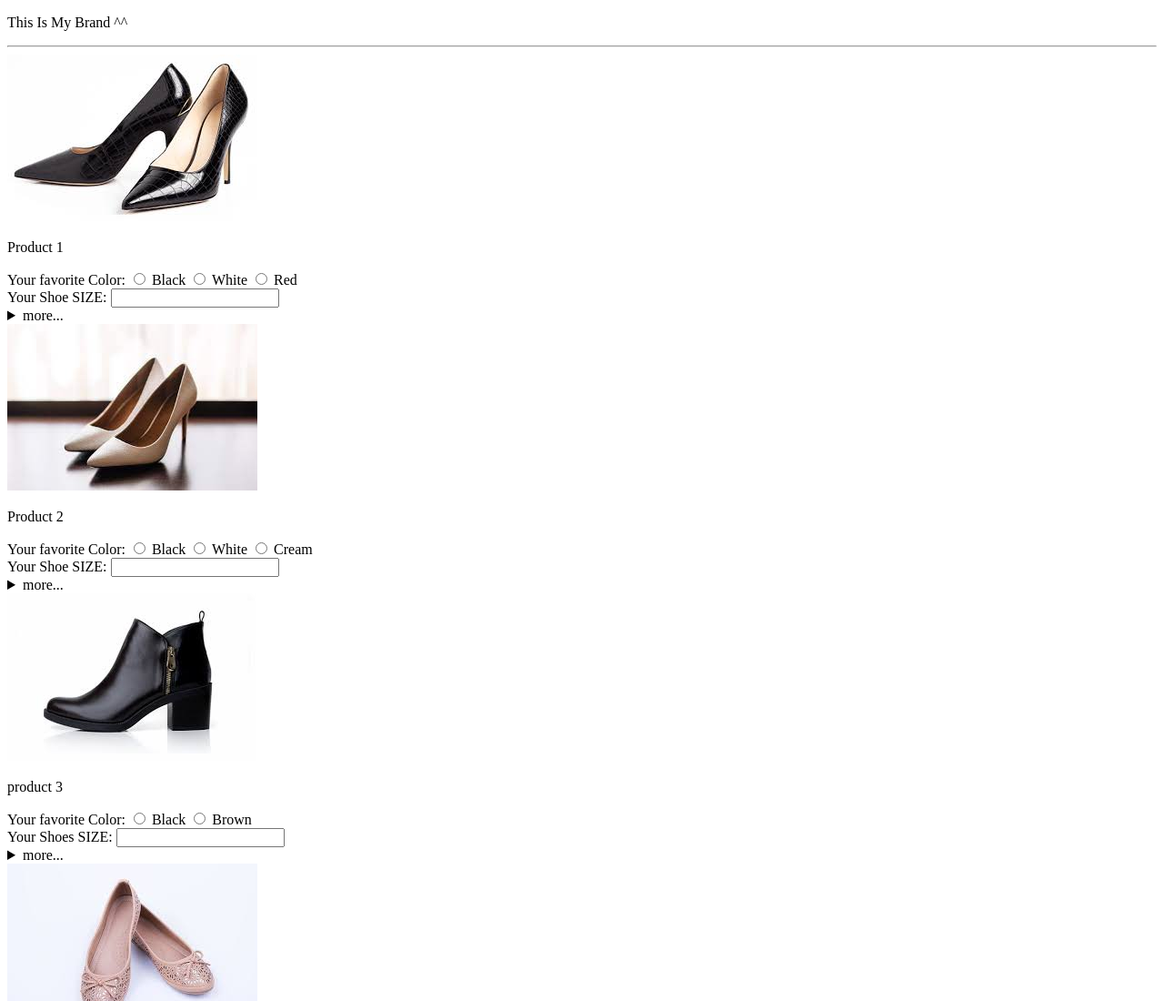
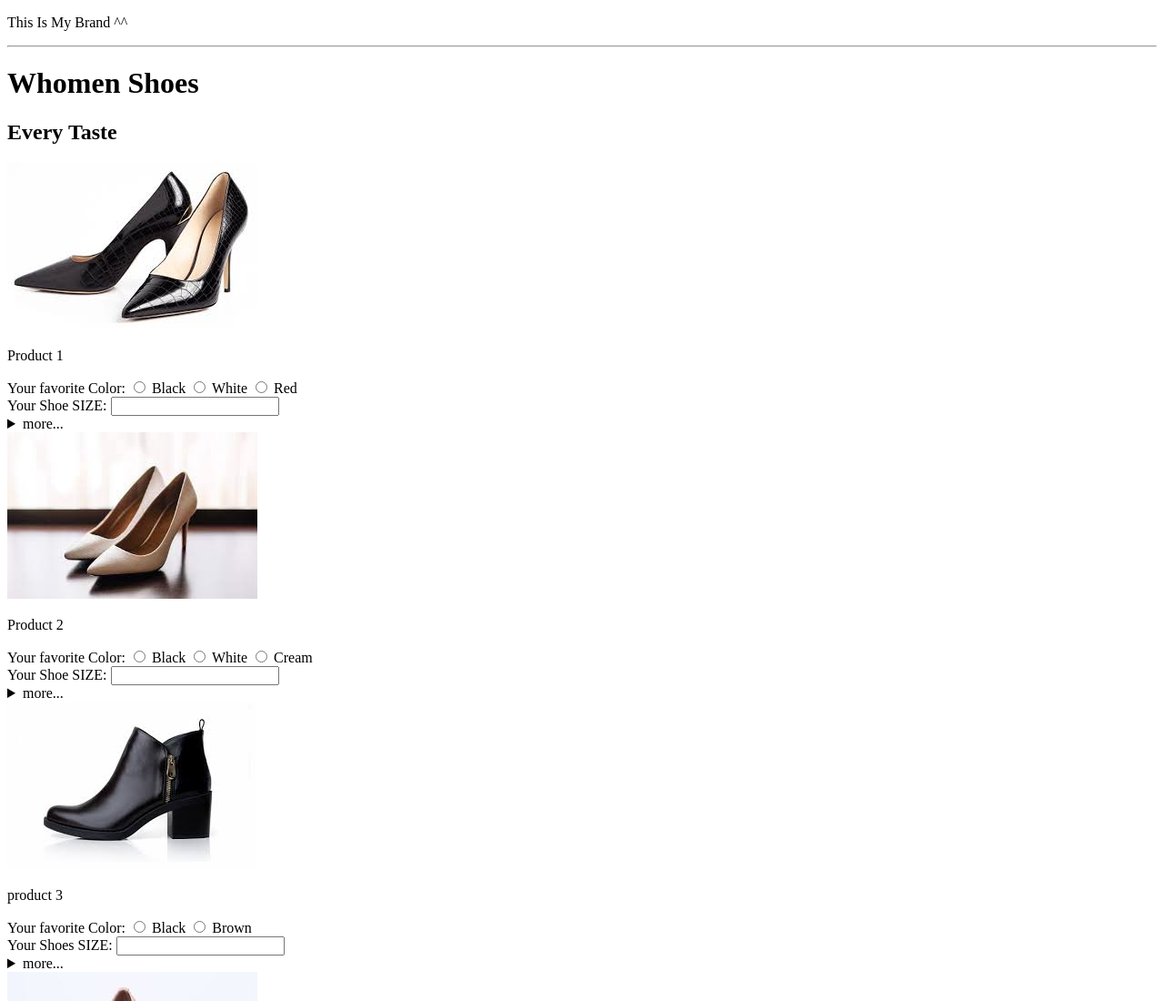
Before and after one commit to Zahra-Moradzadeh/class-3c, a plain HTML site: page index.html in a window 1280 px wide. Shown: the top 1100 px of the page at 91% size. Drawn offline with Linux system fonts and the light colour scheme.

Commit message:
i add a h1 tag

```diff
--- a/index.html
+++ b/index.html
@@ -14,6 +14,9 @@
         <hr />
     </header>
     <main>
+        <h1>Whomen Shoes</h1>
+        <h2>Every Taste</h2>
+
         <section>
             <img src="11111 (2).jfif" alt="HeelShoe" />
             <p>Product 1</p>
```
